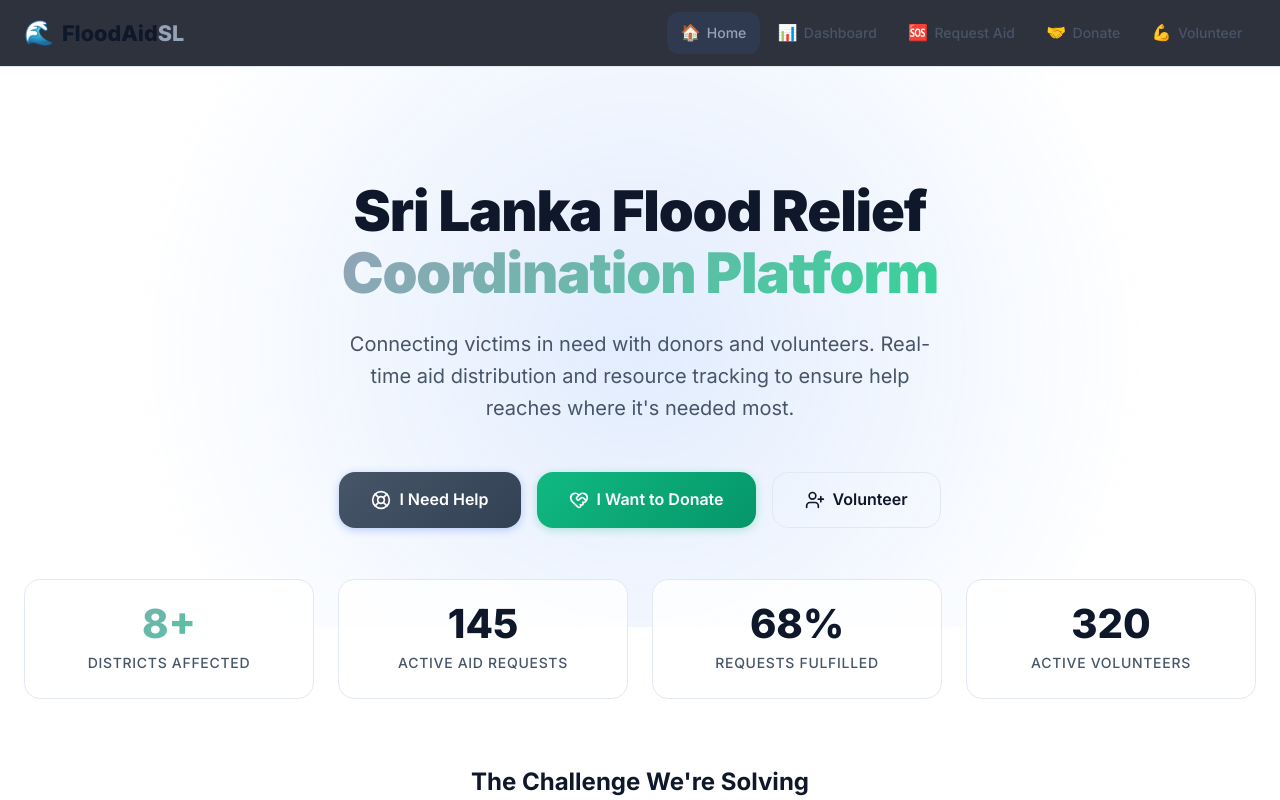
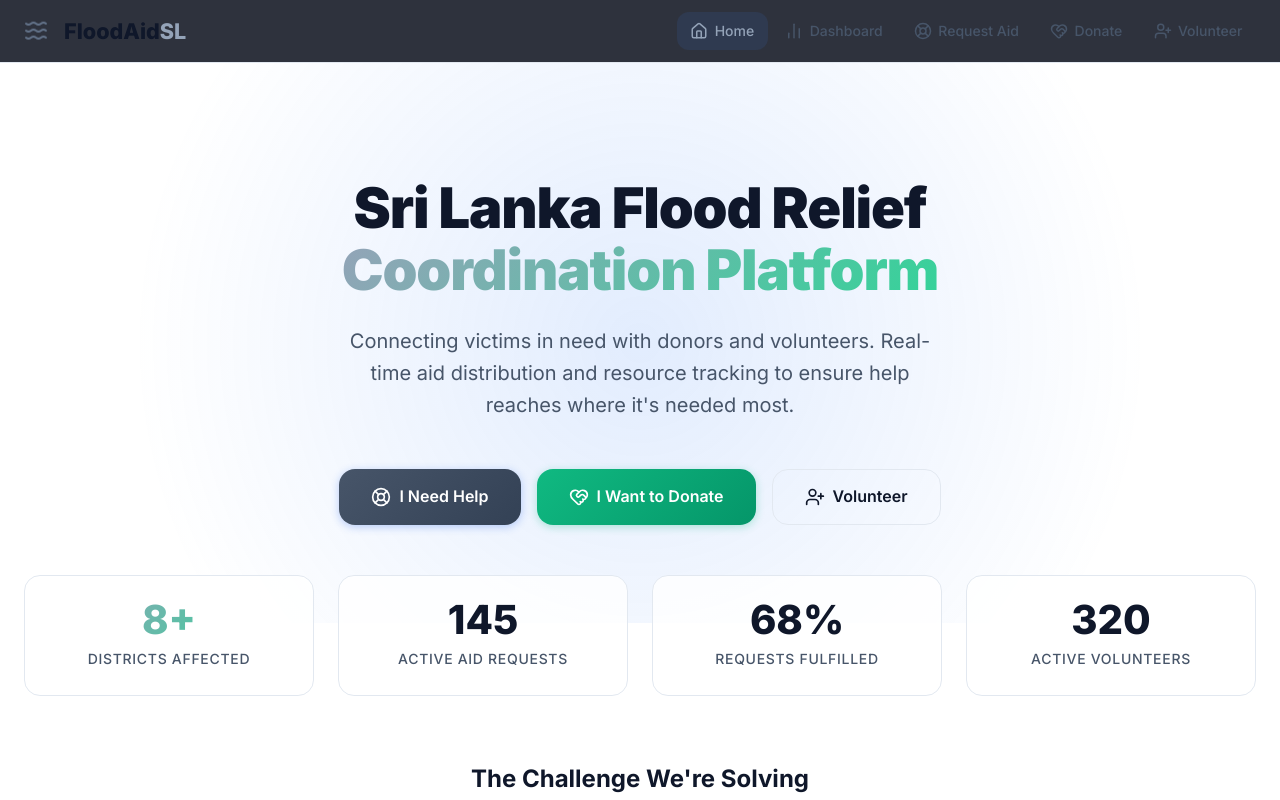
Before and after one commit to sishanhewa/SEF-HACKERTHON, a React (Vite) app: page / in a window 1280 px wide. Shown: the top 800 px of the page. Built offline with nearby package versions, Linux system fonts and the light colour scheme.

Commit message:
style: replace navbar emojis with lucide icons

```diff
--- a/src/components/layout/Navbar.jsx
+++ b/src/components/layout/Navbar.jsx
@@ -1,5 +1,6 @@
 import { useState } from 'react';
 import { Link, useLocation } from 'react-router-dom';
+import { Home, BarChart2, LifeBuoy, HeartHandshake, UserPlus, Waves } from 'lucide-react';
 import './Navbar.css';
 
 export default function Navbar() {
@@ -7,18 +8,18 @@ export default function Navbar() {
   const location = useLocation();
 
   const links = [
-    { to: '/', label: 'Home', icon: '🏠' },
-    { to: '/dashboard', label: 'Dashboard', icon: '📊' },
-    { to: '/request-aid', label: 'Request Aid', icon: '🆘' },
-    { to: '/donate', label: 'Donate', icon: '🤝' },
-    { to: '/volunteer', label: 'Volunteer', icon: '💪' },
+    { to: '/', label: 'Home', icon: <Home size={18} /> },
+    { to: '/dashboard', label: 'Dashboard', icon: <BarChart2 size={18} /> },
+    { to: '/request-aid', label: 'Request Aid', icon: <LifeBuoy size={18} /> },
+    { to: '/donate', label: 'Donate', icon: <HeartHandshake size={18} /> },
+    { to: '/volunteer', label: 'Volunteer', icon: <UserPlus size={18} /> },
   ];
 
   return (
     <nav className="navbar" id="main-navbar">
       <div className="navbar-container container">
         <Link to="/" className="navbar-brand" id="nav-brand">
-          <span className="brand-icon">🌊</span>
+          <Waves size={24} className="brand-icon" style={{ color: 'var(--primary-500)', marginRight: '8px' }} />
           <span className="brand-text">FloodAid<span className="brand-accent">SL</span></span>
         </Link>
 
@@ -42,7 +43,7 @@ export default function Navbar() {
                 onClick={() => setIsOpen(false)}
                 id={`nav-link-${link.label.toLowerCase().replace(/\s/g, '-')}`}
               >
-                <span className="nav-icon">{link.icon}</span>
+                <span className="nav-icon" style={{ display: 'flex', alignItems: 'center' }}>{link.icon}</span>
                 {link.label}
               </Link>
             </li>
```
Also changed, not shown: test_supa.js (added, +25 -0 lines).
